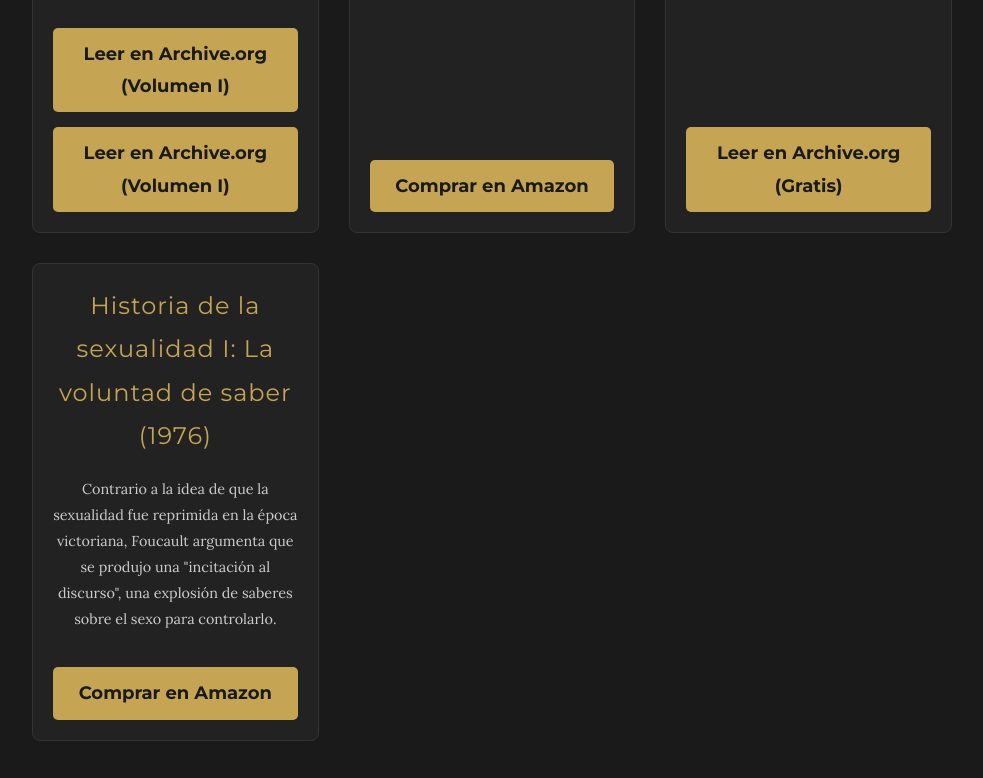
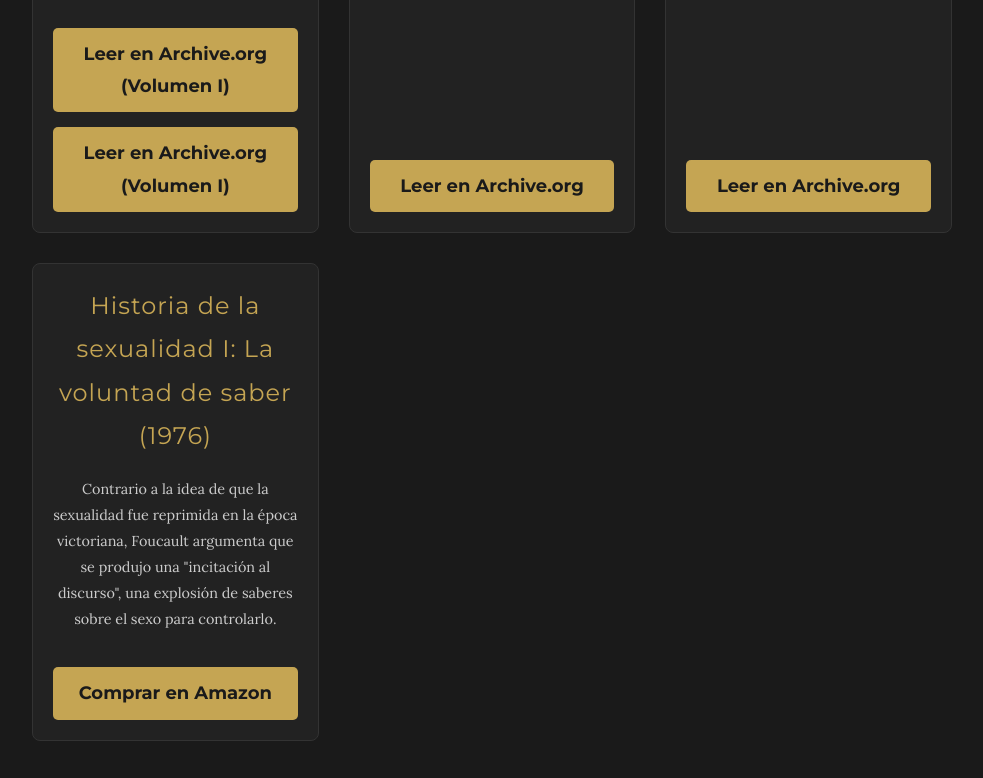
Before and after one commit to jmlucas68/foucault, a plain HTML site: page index.html in a window 1280 px wide. Shown: the part 3320-4098 px from the top of the page, without its empty margins (148-1131 px from the left). Drawn offline with Linux system fonts and the light colour scheme.

Commit message:
arreglo resto urls

```diff
--- a/index.html
+++ b/index.html
@@ -356,19 +356,19 @@
                     <div class="card-obra">
                         <h3>Las palabras y las cosas (1966)</h3>
                         <p>Una "arqueología de las ciencias humanas" que analiza las transformaciones en las <em>epistemes</em> (estructuras de conocimiento) desde el Renacimiento hasta la modernidad.</p>
-                        <a href="https://www.amazon.es/palabras-cosas-arqueolog%C3%ADa-ciencias-humanas/dp/843231294X/" target="_blank" class="btn-enlace">Comprar en Amazon</a>
+                        <a href="https://archive.org/details/foucault-michel.-las-palabras-y-las-cosas-1968" target="_blank" class="btn-enlace">Leer en Archive.org</a>
                     </div>
 
                     <div class="card-obra">
                         <h3>Vigilar y castigar (1975)</h3>
                         <p>Una genealogía de la prisión moderna que revela el paso del suplicio público a la disciplina panóptica, una forma sutil y eficiente de poder que normaliza a los individuos.</p>
-                        <a href="https://archive.org/details/vigilar-y-castigar-nacimiento-de-la-prision-michel-foucault" target="_blank" class="btn-enlace">Leer en Archive.org (Gratis)</a>
+                        <a href="https://archive.org/details/foucault-michel.-vigilar-y-castigar-ocr-2003" target="_blank" class="btn-enlace">Leer en Archive.org</a>
                     </div>
 
                     <div class="card-obra">
                         <h3>Historia de la sexualidad I: La voluntad de saber (1976)</h3>
                         <p>Contrario a la idea de que la sexualidad fue reprimida en la época victoriana, Foucault argumenta que se produjo una "incitación al discurso", una explosión de saberes sobre el sexo para controlarlo.</p>
-                        <a href="https://www.amazon.es/Historia-sexualidad-Voluntad-Saber-Biblioteca/dp/8432312001/" target="_blank" class="btn-enlace">Comprar en Amazon</a>
+                        <a href="https://www.amazon.es/s?k=foucault+Historia+de+la+sexualidad+I%3A+La+voluntad+de+saber&__mk_es_ES=%C3%85M%C3%85%C5%BD%C3%95%C3%91&crid=1C30T3AFV23MR&sprefix=foucault+historia+de+la+sexualidad+i+la+voluntad+de+saber%2Caps%2C109&ref=nb_sb_noss" target="_blank" class="btn-enlace">Comprar en Amazon</a>
                     </div>
                 </div>
             </section>
@@ -403,7 +403,7 @@
                     <li><a href="https://es.wikipedia.org/wiki/Michel_Foucault" target="_blank">Artículo de Michel Foucault en Wikipedia</a> - Una excelente introducción general a su vida, obra y conceptos clave.</li>
                     <li><a href="https://plato.stanford.edu/entries/foucault/" target="_blank">Stanford Encyclopedia of Philosophy (en inglés)</a> - Un análisis académico exhaustivo y riguroso de su filosofía.</li>
                     <li><a href="https://iep.utm.edu/foucault/" target="_blank">Internet Encyclopedia of Philosophy (en inglés)</a> - Otra fuente académica de gran calidad, muy accesible.</li>
-                    <li><a href="https://www.academia.edu/40306159/Introducci%C3%B3n_al_pensamiento_de_Michel_Foucault" target="_blank">Introducción al pensamiento de Foucault (Academia.edu)</a> - Un ejemplo de los muchos artículos y ensayos disponibles en esta plataforma.</li>
+                    <li><a href="https://www.academia.edu/search?q=foucault" target="_blank">Estudios académicos del pensamiento de Foucault (Academia.edu)</a></li>
                     <li><a href="https://foucault.info/" target="_blank">Foucault.info</a> - Un portal con noticias, bibliografía y recursos sobre Foucault (principalmente en inglés y francés).</li>
                 </ul>
             </section>
```
